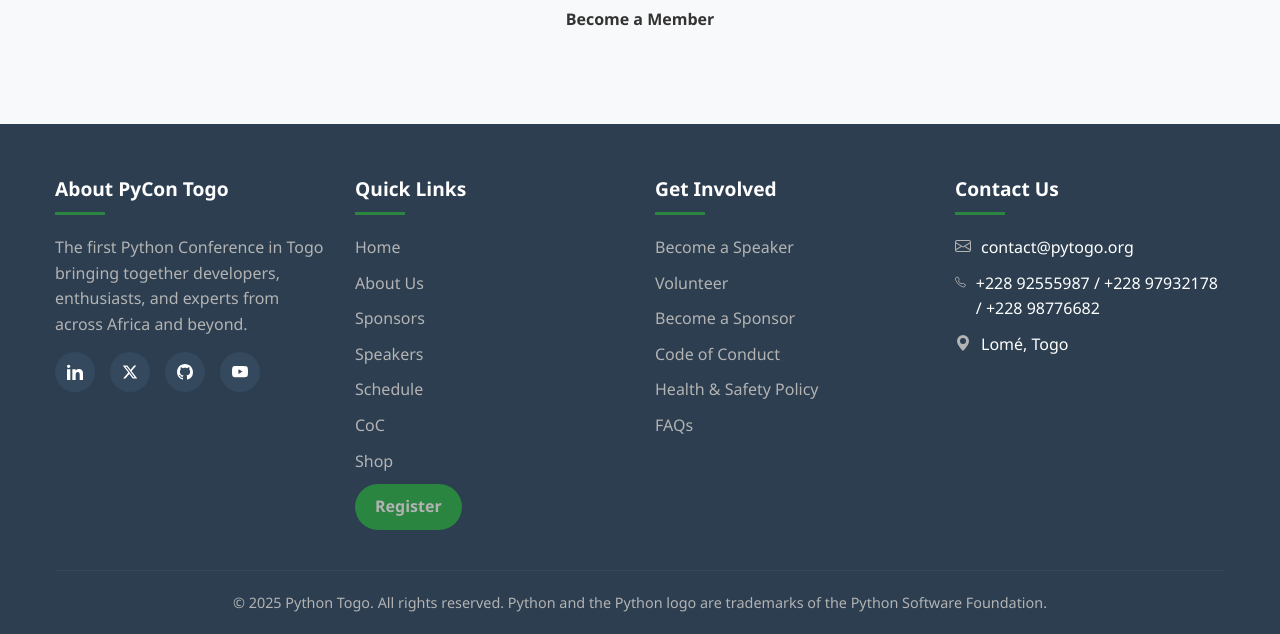
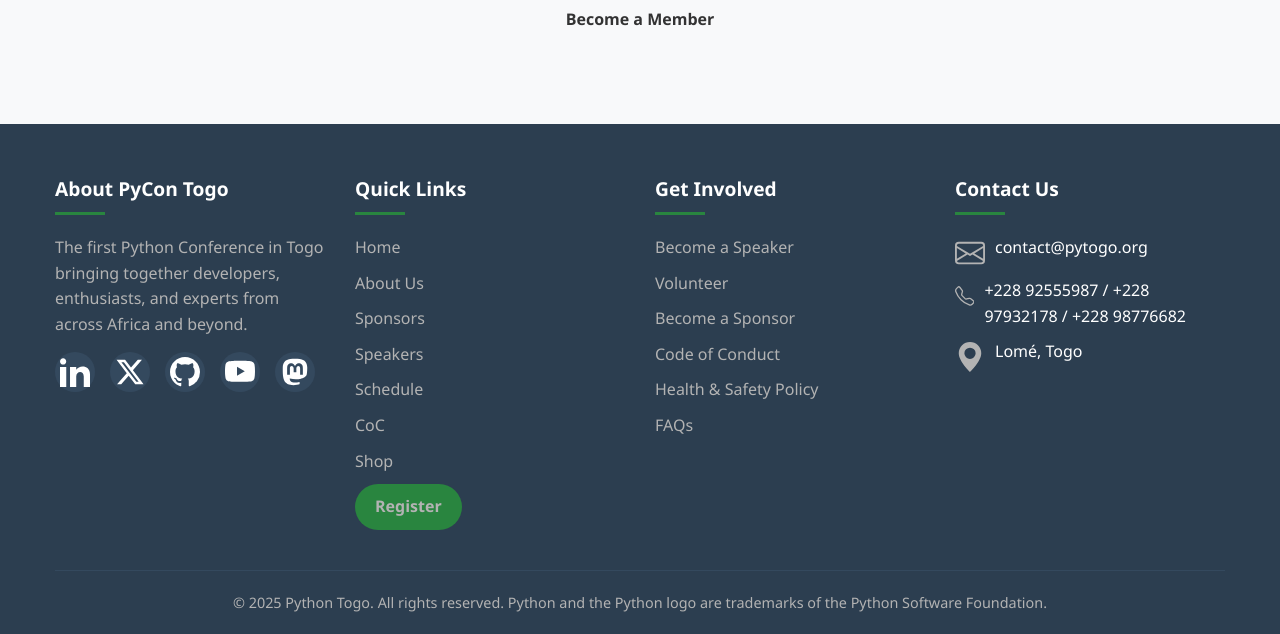
Before and after one commit to geoffreylgv/pycontg25, a Flask app: page /about in a window 1280 px wide. Shown: the part 2921-3555 px from the top of the page. Run offline with Flask 3, Linux system fonts and the light colour scheme.

Commit message:
chore: increase SVG icon sizes in base

```diff
--- a/app.py
+++ b/app.py
@@ -531,4 +531,4 @@ def internal_server_error(e):
 
 
 if __name__ == "__main__":
-    app.run(debug=True, host="127.0.0.1", port=8000)
+    app.run(debug=True, host="127.0.0.1", port=8001)
--- a/templates/base.html
+++ b/templates/base.html
@@ -89,7 +89,7 @@
                     </p>
                     <div class="social-links">
                         <a href="https://www.linkedin.com/company/python-togo" class="social-link">
-                            <svg xmlns="http://www.w3.org/2000/svg" viewBox="0 0 24 24" width="16" height="16"
+                            <svg xmlns="http://www.w3.org/2000/svg" viewBox="0 0 24 24" width="30" height="30"
                                 fill="currentColor">
                                 <path
                                     d="M4.98 3.5c0 1.381-1.11 2.5-2.48 2.5s-2.48-1.119-2.48-2.5c0-1.38 1.11-2.5 2.48-2.5s2.48 1.12 2.48 2.5zm.02 4.5h-5v16h5v-16zm7.982 0h-4.968v16h4.969v-8.399c0-4.67 6.029-5.052 6.029 0v8.399h4.988v-10.131c0-7.88-8.922-7.593-11.018-3.714v-2.155z" />
@@ -97,7 +97,7 @@
                         </a>
 
                         <a href="https://x.com/pytogo_org" class="social-link" aria-label="Twitter/X">
-                            <svg xmlns="http://www.w3.org/2000/svg" viewBox="0 0 24 24" width="16" height="16"
+                            <svg xmlns="http://www.w3.org/2000/svg" viewBox="0 0 24 24" width="30" height="30"
                                 fill="currentColor">
                                 <path
                                     d="M18.244 2.25h3.308l-7.227 8.26 8.502 11.24H16.17l-5.214-6.817L4.99 21.75H1.68l7.73-8.835L1.254 2.25H8.08l4.713 6.231zm-1.161 17.52h1.833L7.084 4.126H5.117z" />
@@ -105,17 +105,25 @@
                         </a>
 
                         <a href="https://github.com/pytogo-org" class="social-link">
-                            <svg xmlns="http://www.w3.org/2000/svg" width="16" height="16" fill="currentColor"
+                            <svg xmlns="http://www.w3.org/2000/svg" width="30" height="30" fill="currentColor"
                                 viewBox="0 0 16 16">
                                 <path
                                     d="M8 0C3.58 0 0 3.58 0 8c0 3.54 2.29 6.53 5.47 7.59.4.07.55-.17.55-.38 0-.19-.01-.82-.01-1.49-2.01.37-2.53-.49-2.69-.94-.09-.23-.48-.94-.82-1.13-.28-.15-.68-.52-.01-.53.63-.01 1.08.58 1.23.82.72 1.21 1.87.87 2.33.66.07-.52.28-.87.51-1.07-1.78-.2-3.64-.89-3.64-3.95 0-.87.31-1.59.82-2.15-.08-.2-.36-1.02.08-2.12 0 0 .67-.21 2.2.82.64-.18 1.32-.27 2-.27.68 0 1.36.09 2 .27 1.53-1.04 2.2-.82 2.2-.82.44 1.1.16 1.92.08 2.12.51.56.82 1.27.82 2.15 0 3.07-1.87 3.75-3.65 3.95.29.25.54.73.54 1.48 0 1.07-.01 1.93-.01 2.2 0 .21.15.46.55.38A8.012 8.012 0 0 0 16 8c0-4.42-3.58-8-8-8z" />
                             </svg>
                         </a>
                         <a href="https://www.youtube.com/@PythonTogo" class="social-link">
-                            <svg xmlns="http://www.w3.org/2000/svg" width="16" height="16" fill="currentColor"
+                            <svg xmlns="http://www.w3.org/2000/svg" width="30" height="30" fill="currentColor"
                                 viewBox="0 0 16 16">
                                 <path
                                     d="M8.051 1.999h.089c.822.003 4.987.033 6.11.335a2.01 2.01 0 0 1 1.415 1.42c.101.38.172.883.22 1.402l.01.104.022.26.008.104c.065.914.073 1.77.074 1.957v.075c-.001.194-.01 1.108-.082 2.06l-.008.105-.009.104c-.05.572-.124 1.14-.235 1.558a2.007 2.007 0 0 1-1.415 1.42c-1.16.312-5.569.334-6.18.335h-.142c-.309 0-1.587-.006-2.927-.052l-.17-.006-.087-.004-.171-.007-.171-.007c-1.11-.049-2.167-.128-2.654-.26a2.007 2.007 0 0 1-1.415-1.419c-.111-.417-.185-.986-.235-1.558L.09 9.82l-.008-.104A31.4 31.4 0 0 1 0 7.68v-.123c.002-.215.01-.958.064-1.778l.007-.103.003-.052.008-.104.022-.26.01-.104c.048-.519.119-1.023.22-1.402a2.007 2.007 0 0 1 1.415-1.42c.487-.13 1.544-.21 2.654-.26l.17-.007.172-.006.086-.003.171-.007A99.788 99.788 0 0 1 7.858 2h.193zM6.4 5.209v4.818l4.157-2.408L6.4 5.209z" />
+                            </svg>
+                        </a>
+
+                        <a href="https://techhub.social/@pytogo_org" class="social-link">
+                            <svg xmlns="http://www.w3.org/2000/svg"
+                               width="30" height="30" fill="currentColor" viewBox="0 0 448 512"><!--! Font Awesome Free 6.7.2 by @fontawesome - https://fontawesome.com License - https://fontawesome.com/license/free (Icons: CC BY 4.0, Fonts: SIL OFL 1.1, Code: MIT License) Copyright 2024 Fonticons, Inc. -->
+                                <path
+                                    d="M433 179.11c0-97.2-63.71-125.7-63.71-125.7-62.52-28.7-228.56-28.4-290.48 0 0 0-63.72 28.5-63.72 125.7 0 115.7-6.6 259.4 105.63 289.1 40.51 10.7 75.32 13 103.33 11.4 50.81-2.8 79.32-18.1 79.32-18.1l-1.7-36.9s-36.31 11.4-77.12 10.1c-40.41-1.4-83-4.4-89.63-54a102.54 102.54 0 0 1-.9-13.9c85.63 20.9 158.65 9.1 178.75 6.7 56.12-6.7 105-41.3 111.23-72.9 9.8-49.8 9-121.5 9-121.5zm-75.12 125.2h-46.63v-114.2c0-49.7-64-51.6-64 6.9v62.5h-46.33V197c0-58.5-64-56.6-64-6.9v114.2H90.19c0-122.1-5.2-147.9 18.41-175 25.9-28.9 79.82-30.8 103.83 6.1l11.6 19.5 11.6-19.5c24.11-37.1 78.12-34.8 103.83-6.1 23.71 27.3 18.4 53 18.4 175z" />
                             </svg>
                         </a>
                     </div>
@@ -154,7 +162,7 @@
                     <h3 class="footer-title">Contact Us</h3>
                     <ul class="footer-links">
                         <li style="display: flex; align-items: flex-start;">
-                            <svg xmlns="http://www.w3.org/2000/svg" width="16" height="16" fill="#b3b3b3"
+                            <svg xmlns="http://www.w3.org/2000/svg" width="30" height="30" fill="#b3b3b3"
                                 style="margin-right:10px; margin-top:3px" viewBox="0 0 16 16">
                                 <path
                                     d="M0 4a2 2 0 0 1 2-2h12a2 2 0 0 1 2 2v8a2 2 0 0 1-2 2H2a2 2 0 0 1-2-2V4Zm2-1a1 1 0 0 0-1 1v.217l7 4.2 7-4.2V4a1 1 0 0 0-1-1H2Zm13 2.383-4.708 2.825L15 11.105V5.383Zm-.034 6.876-5.64-3.471L8 9.583l-1.326-.795-5.64 3.47A1 1 0 0 0 2 13h12a1 1 0 0 0 .966-.741ZM1 11.105l4.708-2.897L1 5.383v5.722Z" />
@@ -162,7 +170,7 @@
                             <span>contact@pytogo.org</span>
                         </li>
                         <li style="display: flex; align-items: flex-start;">
-                            <svg xmlns="http://www.w3.org/2000/svg" width="16" height="16" fill="#b3b3b3"
+                            <svg xmlns="http://www.w3.org/2000/svg" width="30" height="30" fill="#b3b3b3"
                                 style="margin-right:10px; margin-top:3px" viewBox="0 0 16 16">
                                 <path
                                     d="M3.654 1.328a.678.678 0 0 0-1.015-.063L1.605 2.3c-.483.484-.661 1.169-.45 1.77a17.568 17.568 0 0 0 4.168 6.608 17.569 17.569 0 0 0 6.608 4.168c.601.211 1.286.033 1.77-.45l1.034-1.034a.678.678 0 0 0-.063-1.015l-2.307-1.794a.678.678 0 0 0-.58-.122l-2.19.547a1.745 1.745 0 0 1-1.657-.459L5.482 8.062a1.745 1.745 0 0 1-.46-1.657l.548-2.19a.678.678 0 0 0-.122-.58L3.654 1.328zM1.884.511a1.745 1.745 0 0 1 2.612.163L6.29 2.98c.329.423.445.974.315 1.494l-.547 2.19a.678.678 0 0 0 .178.643l2.457 2.457a.678.678 0 0 0 .644.178l2.189-.547a1.745 1.745 0 0 1 1.494.315l2.306 1.794c.829.645.905 1.87.163 2.611l-1.034 1.034c-.74.74-1.846 1.065-2.877.702a18.634 18.634 0 0 1-7.01-4.42 18.634 18.634 0 0 1-4.42-7.009c-.362-1.03-.037-2.137.703-2.877L1.885.511z" />
@@ -171,7 +179,7 @@
 
                         </li>
                         <li style="display: flex; align-items: flex-start;">
-                            <svg xmlns="http://www.w3.org/2000/svg" width="16" height="16" fill="#b3b3b3"
+                            <svg xmlns="http://www.w3.org/2000/svg" width="30" height="30" fill="#b3b3b3"
                                 style="margin-right:10px; margin-top:3px" viewBox="0 0 16 16">
                                 <path
                                     d="M8 16s6-5.686 6-10A6 6 0 0 0 2 6c0 4.314 6 10 6 10zm0-7a3 3 0 1 1 0-6 3 3 0 0 1 0 6z" />
```
